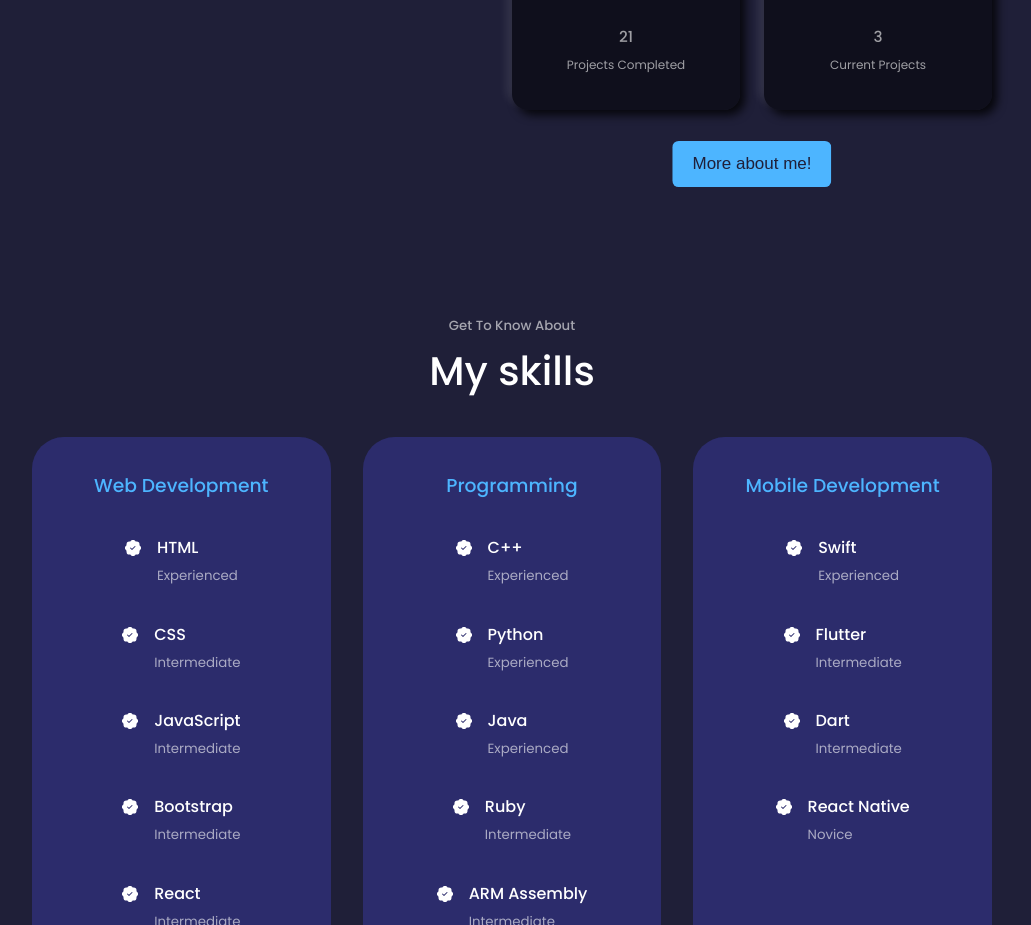
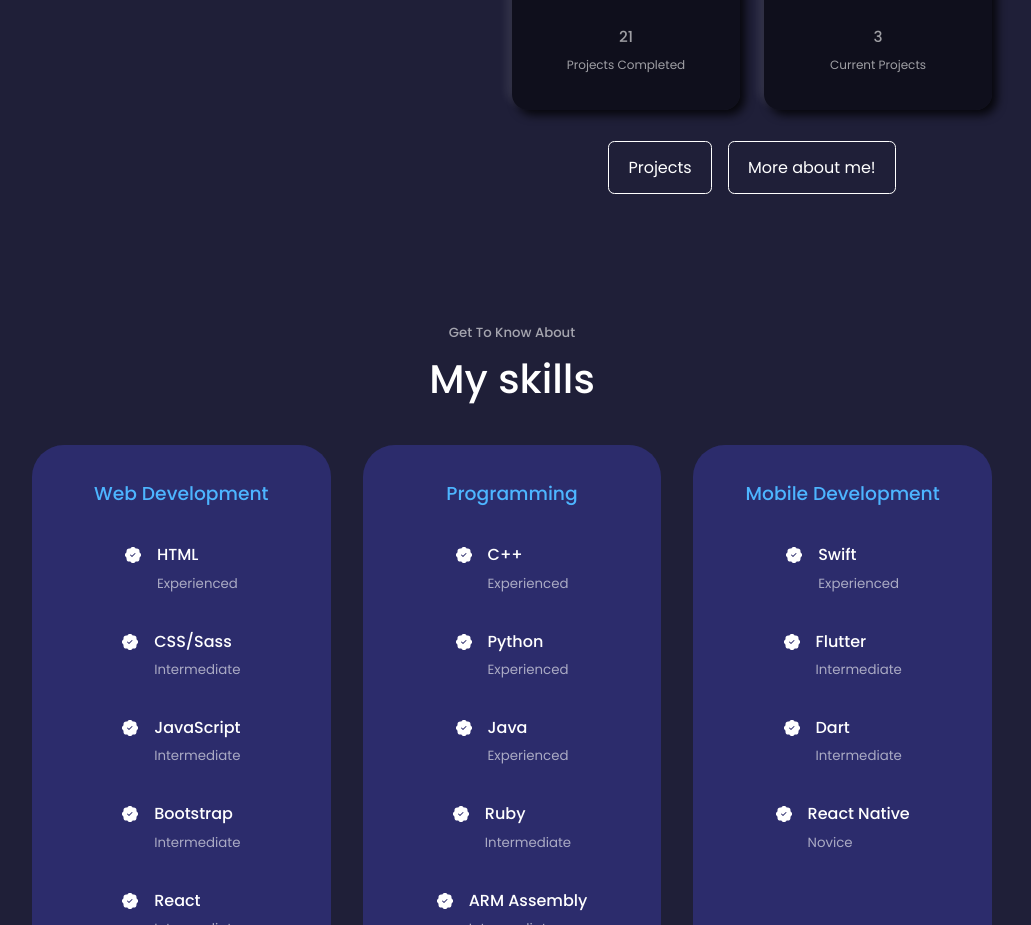
Before and after one commit to amantham20/portfolio-website, a React (Create React App) app: page / in a window 1280 px wide. Shown: the part 1860-2785 px from the top of the page, without its empty margins (128-1159 px from the left). Built offline with nearby package versions, Linux system fonts and the light colour scheme.

Commit message:
added routes

```diff
--- a/package.json
+++ b/package.json
@@ -11,6 +11,7 @@
     "react-dom": "^18.1.0",
     "react-icons": "^4.3.1",
     "react-notifications": "^1.7.3",
+    "react-router-dom": "^6.3.0",
     "react-scripts": "5.0.1",
     "sass": "^1.51.0",
     "web-vitals": "^2.1.4"
--- a/src/components/about/About.jsx
+++ b/src/components/about/About.jsx
@@ -8,6 +8,10 @@ import {BiCoffeeTogo} from 'react-icons/bi'
 import {FaPizzaSlice} from 'react-icons/fa'
 import {AiOutlineProject} from 'react-icons/ai'
 import {AiFillProject} from 'react-icons/ai'
+
+import {BrowserRouter as Router, Switch, Route} from 'react-router-dom'
+import AboutPage from '../about_page/AboutPage'
+import ProjectsPage from '../project_page/ProjectsPage'
 
 
 const About = () => {
@@ -80,8 +84,15 @@ const About = () => {
             </script> */}
 
           </div>
-            {/* <a onClick="myFunction()" className='btn About_Page'>More about me!</a> */}
-            <button onClick={myFunction} className='btn About_Page'>More about me!</button>
+          <div className='otherlinks'>
+
+            <a onClick="myFunction()" className='btn About_Page'>Projects</a>
+            <a onClick="myFunction()" className='btn About_Page'>More about me!</a>
+
+             {/* <Route path='/projects' component={ProjectsPage}/> */}
+            {/* </Router> */}
+          </div>
+            {/* <button onClick={myFunction} className='btn About_Page'>More about me!</button> */}
         </div>
       </div>
 
--- a/src/components/about/about.css
+++ b/src/components/about/about.css
@@ -119,8 +119,16 @@ h5{
 .About_Page{
     margin-top: 1rem;
     position: relative;
-    left: 50% !important;
-    transform: translate(-50%);
+    /* left: 50% !important; */
+    /* transform: translate(-50%); */
+}
+
+.otherlinks{
+    display: flex;
+    flex-direction: row;
+    gap: 1rem;
+    justify-content: center;
+    /* margin-top: 2rem; */
 }
 
 @media screen and (max-width: 1800px) {
--- /dev/null
+++ b/src/components/about_page/AboutPage.jsx
@@ -0,0 +1,9 @@
+import React from 'react'
+
+const AboutPage = () => {
+  return (
+    <div>AboutPage</div>
+  )
+}
+
+export default AboutPage
--- a/src/components/experience/Experience.jsx
+++ b/src/components/experience/Experience.jsx
@@ -24,7 +24,7 @@ const Experience = () => {
             <article className='experience__details'>
             <BsPatchCheckFill className='experience__details-icon'/>
               <div>
-              <h4>CSS</h4>
+              <h4>CSS/Sass</h4>
               <small className='text-light'>Intermediate</small>
               </div>
             </article>
--- /dev/null
+++ b/src/components/project_page/ProjectsPage.jsx
@@ -0,0 +1,13 @@
+import React from 'react'
+
+import './projects.css'
+
+// import {BrowserRouter as Router, Switch, Route} from 'react-router-dom'
+
+const ProjectsPage = () => {
+  return (
+    <div>ProjectsPage</div>
+  )
+}
+
+export default ProjectsPage
--- a/src/index.js
+++ b/src/index.js
@@ -3,8 +3,19 @@ import ReactDOM from 'react-dom/client';
 
 import './index.css';
 import App from './App';
+import {BrowserRouter as Router, Route, Routes} from 'react-router-dom';
+import AboutPage from './components/about_page/AboutPage';
+import ProjectsPage from './components/project_page/ProjectsPage';
+
 
 const root = ReactDOM.createRoot(document.getElementById('root'));
 root.render(
-    <App />
+    <Router>
+        {/* <App /> */}
+        <Routes>
+            <Route exact path="/" element={<App />}/>
+            <Route exact path='/about' element={<AboutPage />} />
+            <Route exact path='/project' element={<ProjectsPage />} />
+        </Routes>
+    </Router>
 );
```
Also changed, not shown: src/App.jsx (+10 -0 lines), src/components/about_page/about.css (added), src/components/project_page/projects.css (added), 1 other file (tests, documents, lock files or other folders).
